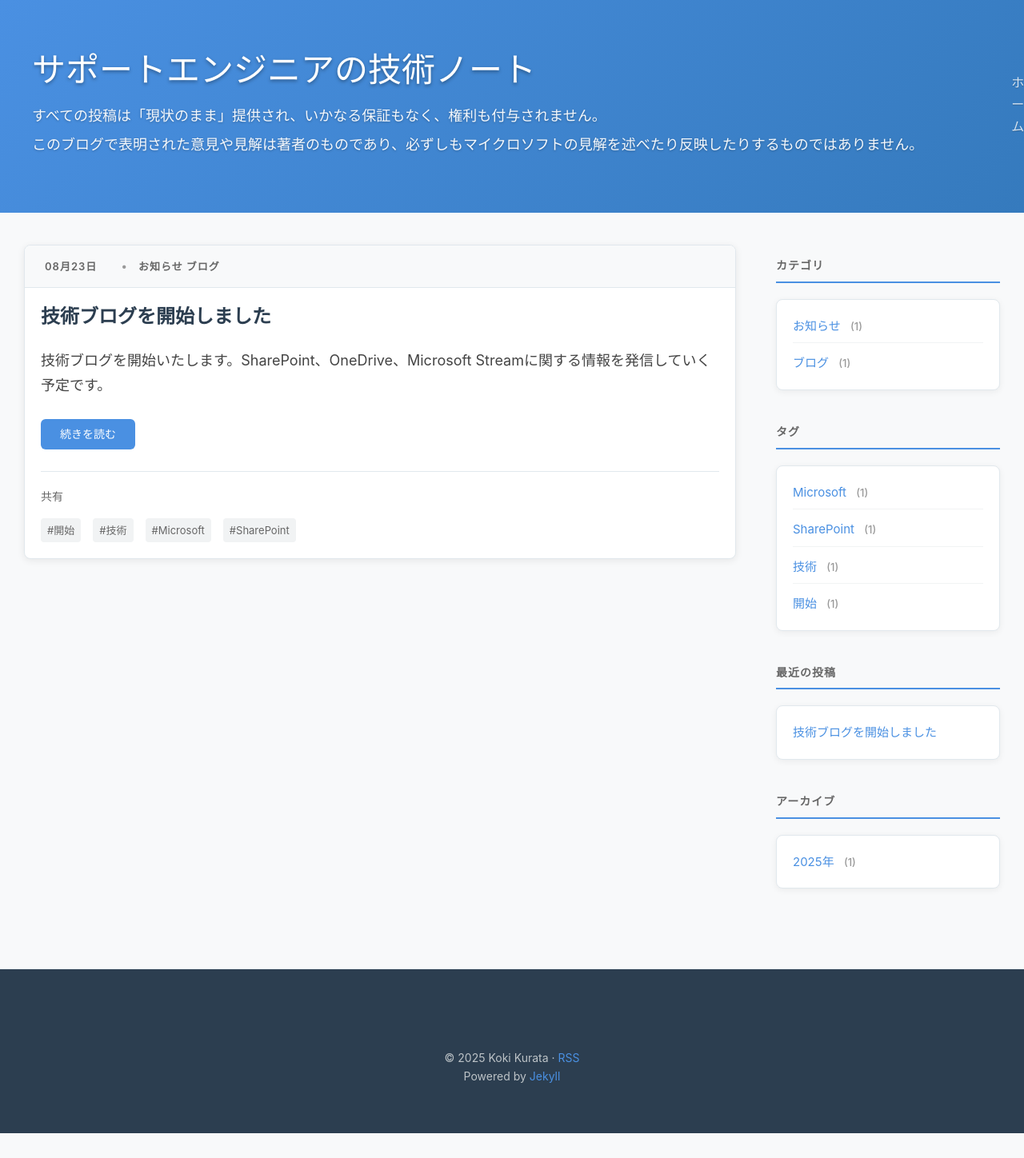
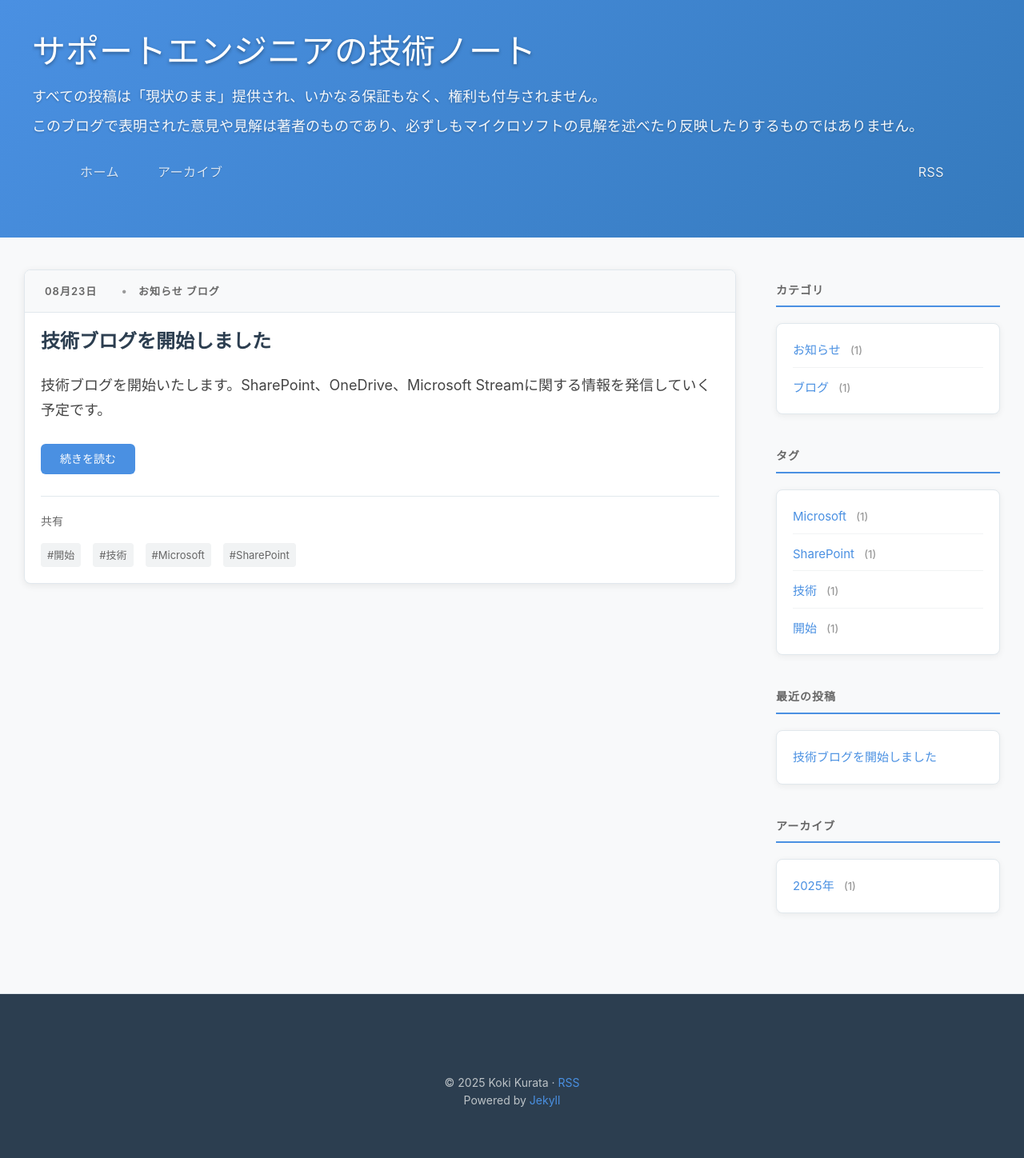
Before and after one commit to kokurata/kokurata-blog, a Jekyll site: the page built from docs/index.html, in a window 1280 px wide. Shown: the whole page at 80% size. Built offline with Jekyll 4.4.1, drawn with Linux system fonts in a browser that asks for light colours; the list of posts is cut into pages by our own code; before the commit the page ends 1417 px from its top, so only the background shows below that.

Commit message:
fix(ui): prevent header nav text wrapping; decouple header container from global .outer; close CSS rule

```diff
--- a/docs/assets/styles.css
+++ b/docs/assets/styles.css
@@ -50,6 +50,14 @@ body {
   justify-content: center; /* center the text block */
   align-items: center;
   gap: 40px;
+}
+
+/* Header should not inherit the global .outer flex layout */
+#header-outer,
+#header .outer {
+  display: block;
+  gap: 0;
+  margin-top: 0;
 }
 
 #profile-section {
@@ -114,6 +122,7 @@ body {
   display: flex;
   justify-content: space-between;
   align-items: center;
+  flex-wrap: nowrap;
   max-width: 1400px;
   margin: 0 auto;
   padding: 8px 40px 12px;
@@ -127,7 +136,7 @@ body {
 }
 
 .main-nav-link, .nav-icon {
-  float: left;
+  float: none; /* use flex, not floats */
   color: #fff;
   opacity: 0.8;
   text-decoration: none;
@@ -154,6 +163,18 @@ body {
   margin: 0;
 }
 
+/* Prevent Japanese text from breaking into vertical columns */
+#main-nav .main-nav-link,
+#sub-nav .main-nav-link {
+  white-space: nowrap;
+  flex: 0 0 auto;
+}
+
+#main-nav,
+#sub-nav {
+  flex-wrap: nowrap;
+}
+
 #sub-nav .main-nav-link[href$="feed.xml"] {
   display: inline-block;
   color: #fff;
@@ -163,6 +184,13 @@ body {
 /* Hide legacy hamburger icon (no JS behavior in this site) */
 #main-nav-toggle.nav-icon {
   display: none;
+}
+
+/* Reset floats for flex layout */
+#main-nav .main-nav-link,
+#main-nav .nav-icon,
+#sub-nav .main-nav-link {
+  float: none;
 }
 
 /* コンテナ */
```
